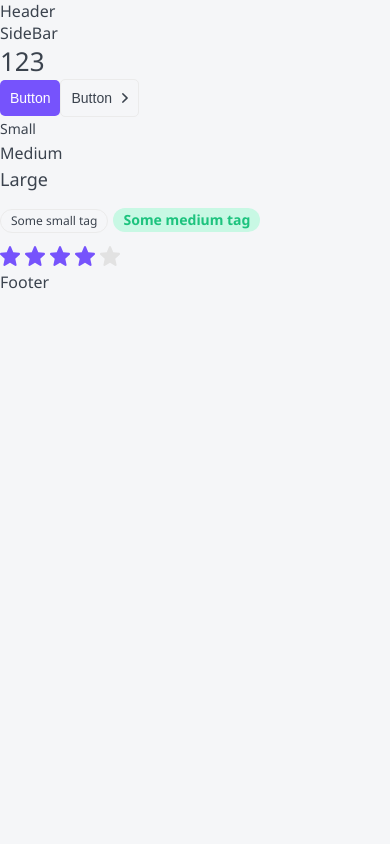
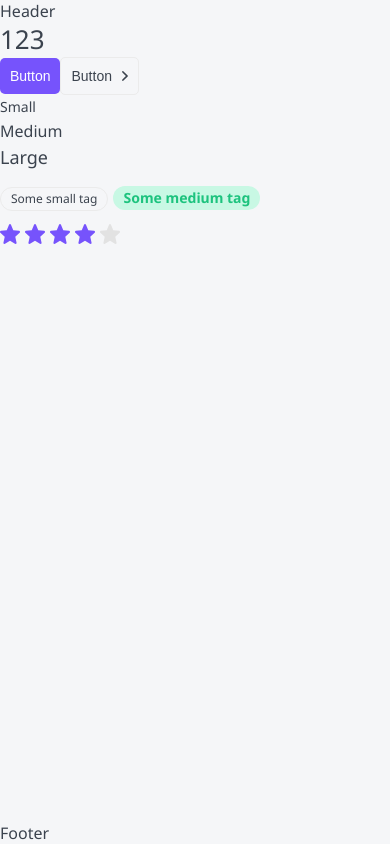
Before and after one commit to Denlich/top-app, a Next.js app: page / in a window 390 px wide. Built offline with nearby package versions, Linux system fonts and the light colour scheme.

Commit message:
Adaptive Layout

```diff
--- a/Layout/Layout.module.css
+++ b/Layout/Layout.module.css
@@ -0,0 +1,45 @@
+.wrapper {
+  display: grid;
+  grid-template-columns: auto 230px minmax(320px, 1200px) auto;
+  grid-template-rows: auto 1fr auto;
+  min-height: 100vh;
+  grid-template-areas:
+    ". header header ."
+    ". sidebar body ."
+    "footer  footer footer  footer ";
+}
+
+.header {
+  grid-area: header;
+  display: none;
+}
+
+.body {
+  grid-area: body;
+}
+
+.sidebar {
+  grid-area: sidebar;
+}
+
+.footer {
+  grid-area: footer;
+}
+
+@media (max-width: 765px) {
+  .wrapper {
+    grid-template-columns: minmax(320px, 1fr);
+    grid-template-areas:
+      "header"
+      "body"
+      "footer";
+  }
+
+  .sidebar {
+    display: none;
+  }
+
+  .header {
+    display: block;
+  }
+}
--- a/Layout/Layout.tsx
+++ b/Layout/Layout.tsx
@@ -4,17 +4,16 @@
 import { Header } from "./Header/Header";
 import { SideBar } from "./SideBar/SideBar";
 import { Footer } from "./Footer/Footer";
+import styles from "./Layout.module.css";
 
 const Layout = ({ children }: LayoutProps): JSX.Element => {
   return (
-    <>
-      <Header />
-      <div>
-        <SideBar />
-        {children}
-      </div>
-      <Footer />
-    </>
+    <div className={styles.wrapper}>
+      <Header className={styles.header} />
+      <SideBar className={styles.sidebar} />
+      <div className={styles.body}>{children}</div>
+      <Footer className={styles.footer} />
+    </div>
   );
 };
 
```
